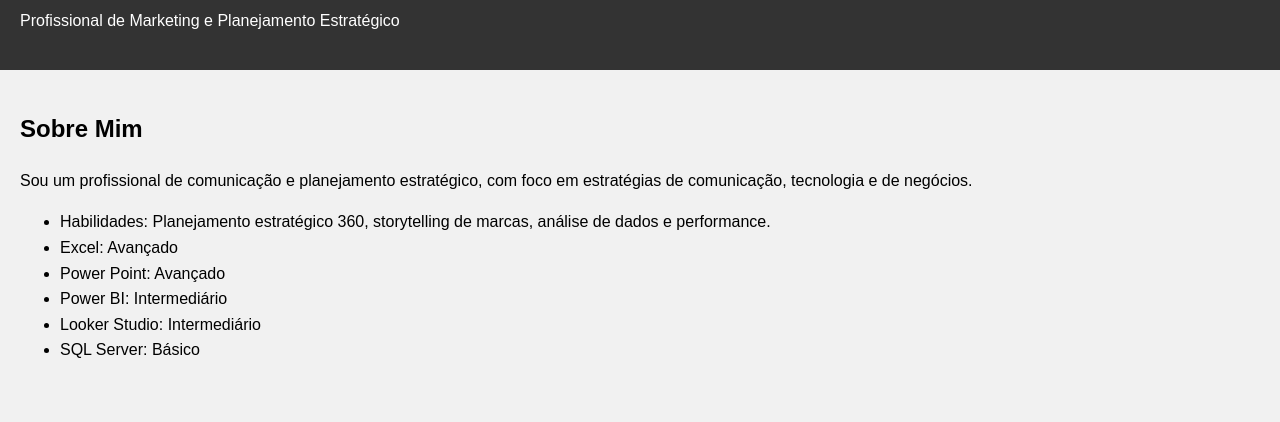
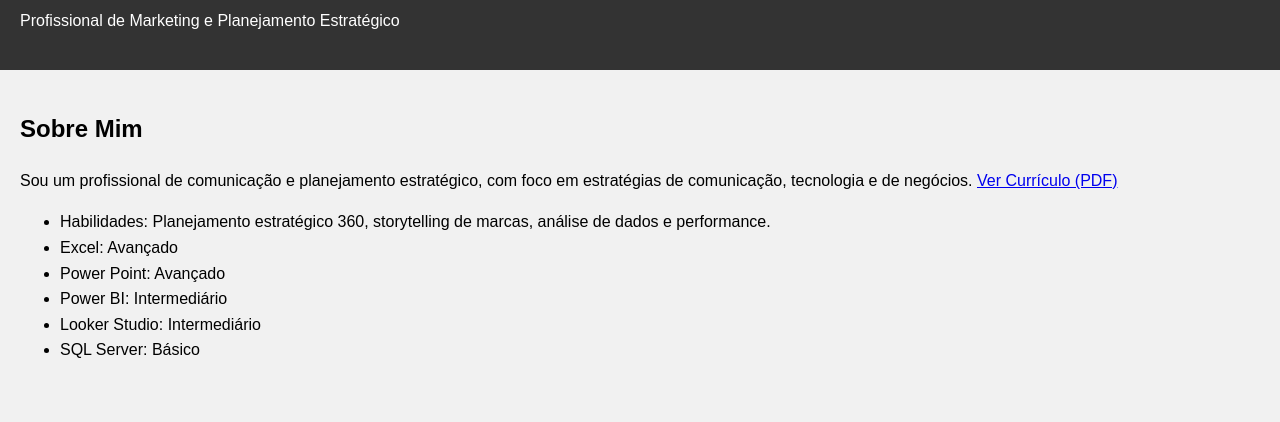
Before and after one commit to gabrielrocca369/Portfolio-de-Projetos, a plain HTML site: page index.html in a window 1280 px wide. Shown: the part 106-528 px from the top of the page. Drawn offline with Linux system fonts and the light colour scheme.

Commit message:
Atualização CV

```diff
--- a/index.html
+++ b/index.html
@@ -36,6 +36,7 @@
     <h2>Sobre Mim</h2>
     <p>
       Sou um profissional de comunicação e planejamento estratégico, com foco em estratégias de comunicação, tecnologia e de negócios.
+      <a href="media/CV_Gabriel Dias Rocca_09.23_WH-001.pdf" target="_blank">Ver Currículo (PDF)</a>
     </p>
     <ul>
       <li>Habilidades: Planejamento estratégico 360, storytelling de marcas, análise de dados e performance.</li>
```
Also changed, not shown: 1 other file.
